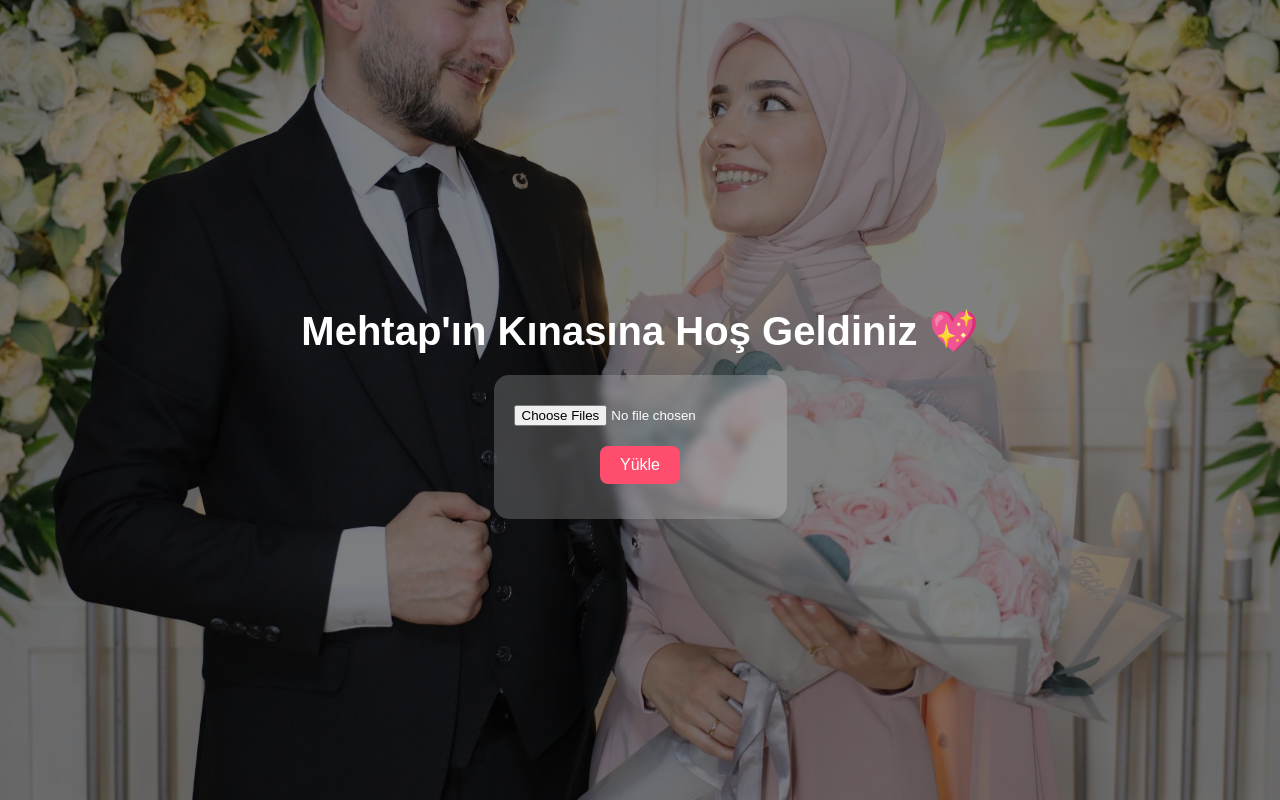
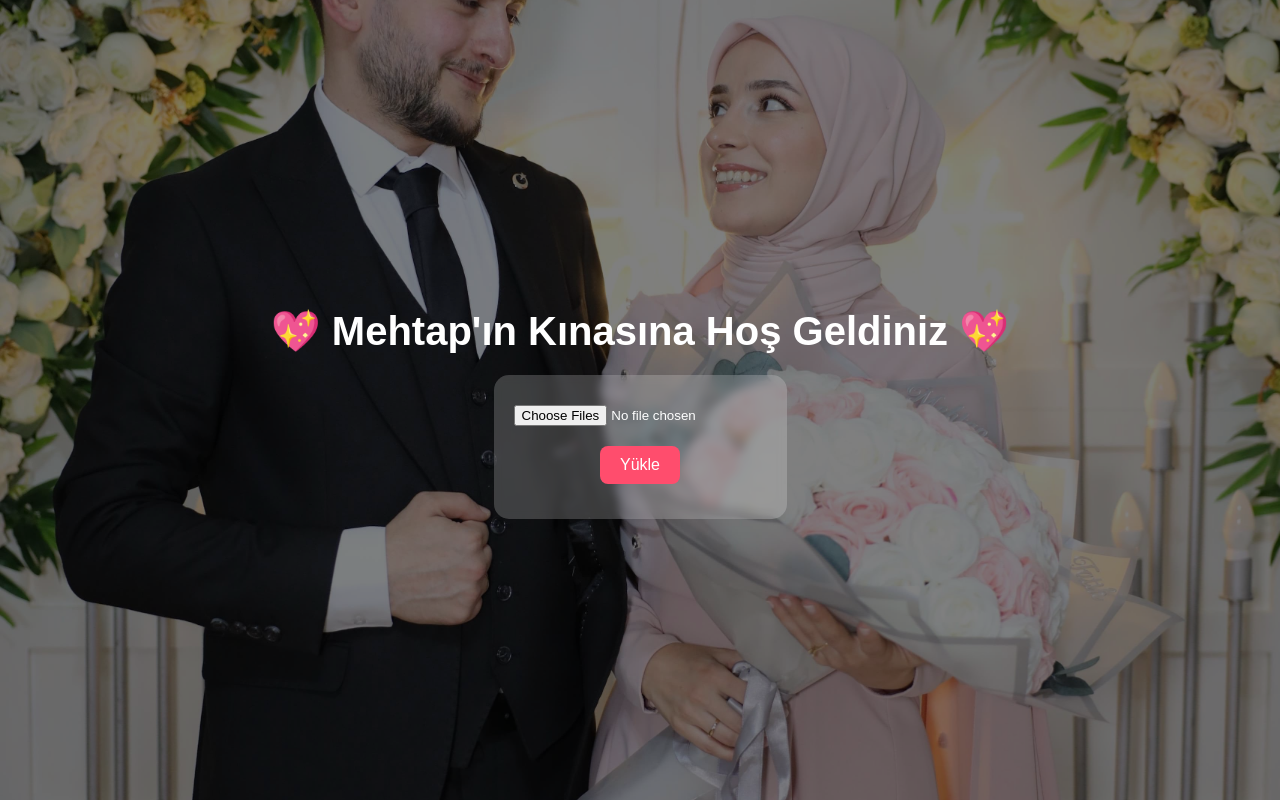
Before and after one commit to rizabolukbasi/photo-upload-app, a plain HTML site: page index.html in a window 1280 px wide. Drawn offline with Linux system fonts and the light colour scheme.

Commit message:
Update index.html

```diff
--- a/index.html
+++ b/index.html
@@ -63,7 +63,7 @@
 </head>
 <body>
   <div class="overlay">
-    <h1>Mehtap'ın Kınasına Hoş Geldiniz 💖</h1>
+    <h1>💖 Mehtap'ın Kınasına Hoş Geldiniz 💖</h1>
     <div class="upload-box">
       <input type="file" id="fileInput" multiple>
       <br>
```
